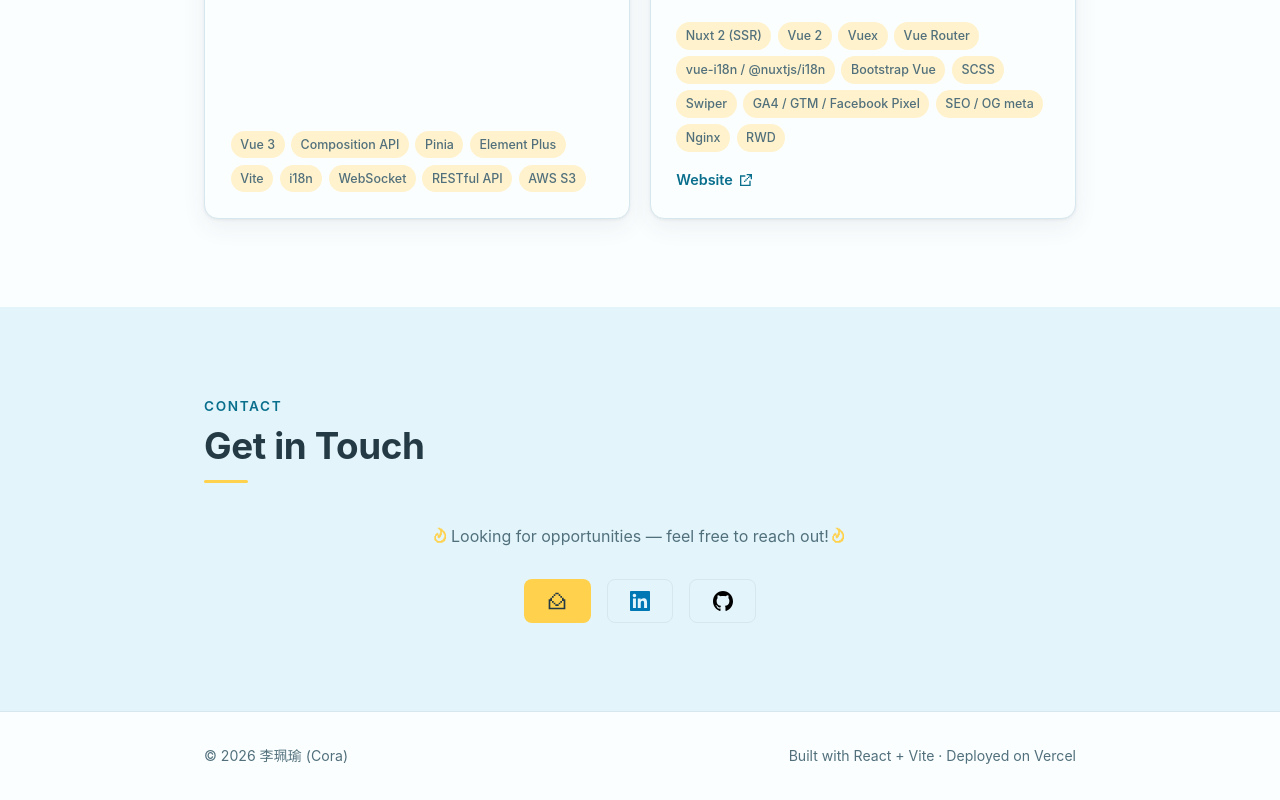
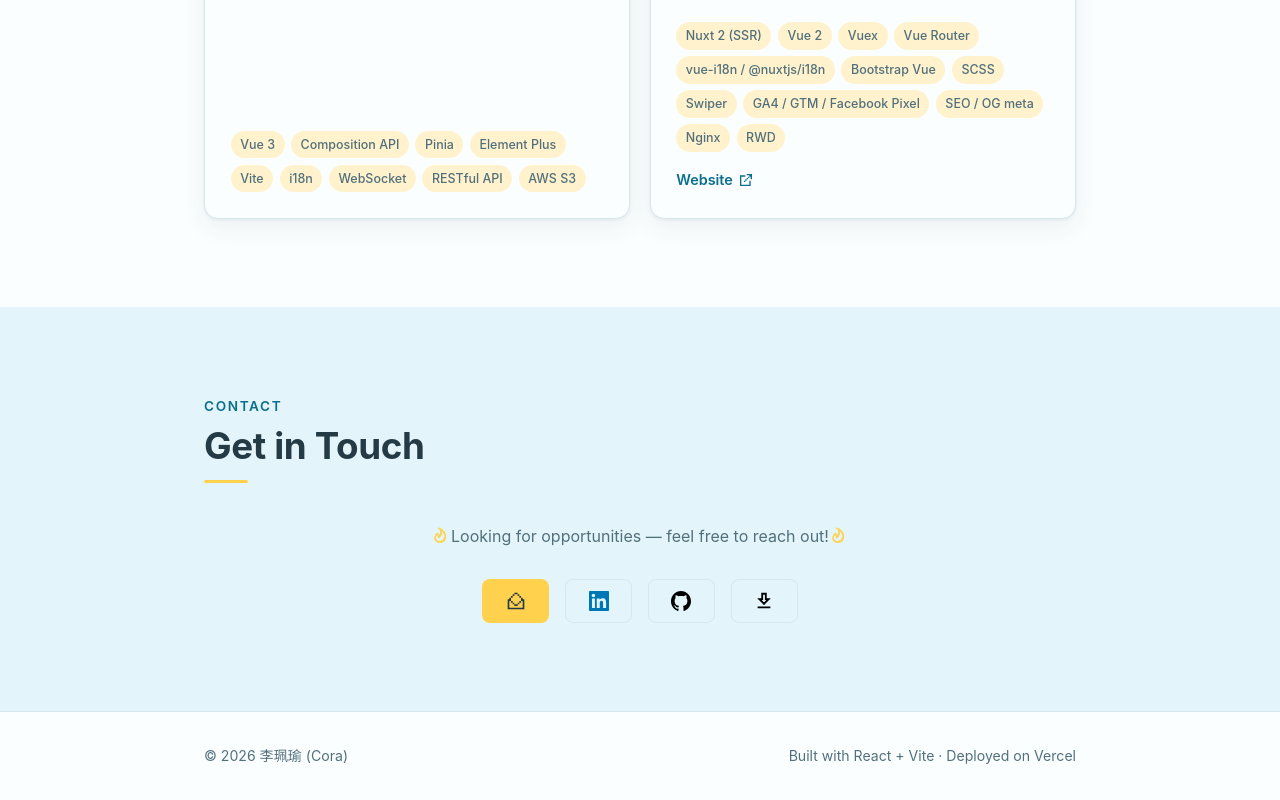
Before and after one commit to coraali/portfolio-2026, a React (Vite) app: page / in a window 1280 px wide. Shown: the part 6120-6920 px from the top of the page. Built offline with nearby package versions, Linux system fonts and the light colour scheme.

Commit message:
add resume pdf download btn

```diff
--- a/src/components/Contact.tsx
+++ b/src/components/Contact.tsx
@@ -10,7 +10,8 @@ export default function Contact() {
     <Section id="contact" eyebrow="Contact" title={t("sections.contact")}>
       <Reveal className="contact">
         <p className="contact__lead">
-          <svg aria-hidden="true"
+          <svg
+            aria-hidden="true"
             width="20"
             height="20"
             viewBox="0 0 24 24"
@@ -29,7 +30,8 @@ export default function Contact() {
             </g>
           </svg>
           {t("contact.lead")}
-          <svg aria-hidden="true"
+          <svg
+            aria-hidden="true"
             width="20"
             height="20"
             viewBox="0 0 24 24"
@@ -54,7 +56,8 @@ export default function Contact() {
             href={`mailto:${profile.email}`}
             aria-label={profile.email}
           >
-            <svg aria-hidden="true"
+            <svg
+              aria-hidden="true"
               width="20"
               height="20"
               viewBox="0 0 24 24"
@@ -83,7 +86,8 @@ export default function Contact() {
             rel="noreferrer"
             aria-label="LinkedIn"
           >
-            <svg aria-hidden="true"
+            <svg
+              aria-hidden="true"
               width="20"
               height="20"
               viewBox="0 0 24 24"
@@ -114,7 +118,8 @@ export default function Contact() {
               rel="noreferrer"
               aria-label="GitHub"
             >
-              <svg aria-hidden="true"
+              <svg
+                aria-hidden="true"
                 width="20"
                 height="20"
                 viewBox="0 0 20 20"
@@ -165,8 +170,31 @@ export default function Contact() {
             </a>
           )}
           {profile.resumePdf && (
-            <a className="btn btn--ghost" href={profile.resumePdf} download>
-              {t("contact.resumePdf")}
+            <a
+              className="btn btn--ghost"
+              href={profile.resumePdf}
+              download
+              aria-label="download resume PDF"
+            >
+              <svg
+                aria-hidden="true"
+                width="20"
+                height="20"
+                fill="#000000"
+                viewBox="0 0 22 22"
+                xmlns="http://www.w3.org/2000/svg"
+                id="memory-download"
+              >
+                <g id="SVGRepo_bgCarrier" stroke-width="0"></g>
+                <g
+                  id="SVGRepo_tracerCarrier"
+                  stroke-linecap="round"
+                  stroke-linejoin="round"
+                ></g>
+                <g id="SVGRepo_iconCarrier">
+                  <path d="M18 17V19H4V17H18M14 2V8H18V9H17V10H16V11H15V12H14V13H13V14H12V15H10V14H9V13H8V12H7V11H6V10H5V9H4V8H8V2H14M12 4H10V10H9V11H10V12H12V11H13V10H12V4Z"></path>
+                </g>
+              </svg>
             </a>
           )}
         </div>
--- a/src/data/resume.ts
+++ b/src/data/resume.ts
@@ -11,8 +11,7 @@ export const profile: Profile = {
   email: "love820522@gmail.com",
   linkedin: "https://www.linkedin.com/in/cora-li-53420a244/",
   github: "https://github.com/coraali",
-  // TODO：若想提供 PDF 履歷下載，把檔案放到 public/ 後填入路徑，例如 '/cora-li-resume.pdf'
-  resumePdf: "",
+  resumePdf: "/public/file/cora-li-resume.pdf",
 };
 
 // ─────────────────────────────────────────────────────────────
```
Also changed, not shown: public/img/cora1.jpeg (deleted), 1 other file (tests, documents, lock files or other folders).
